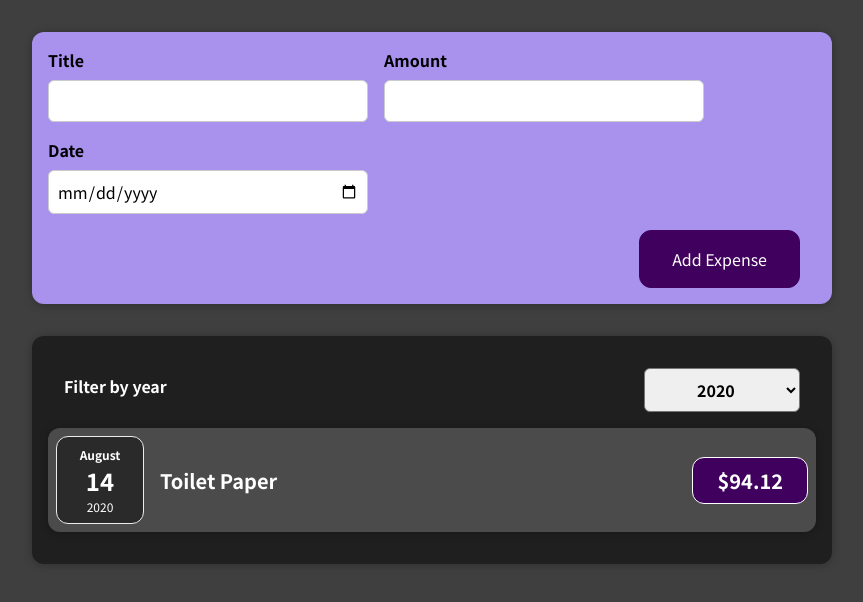
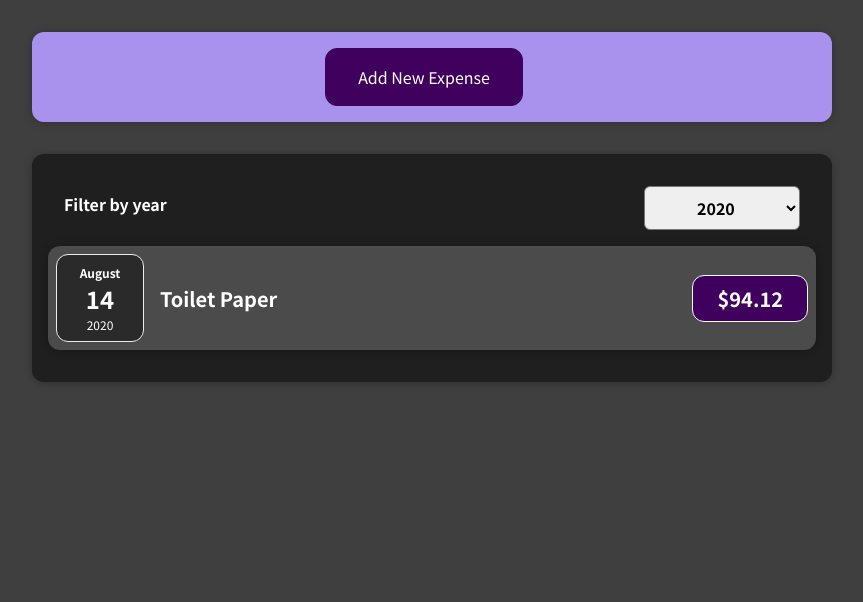
Before and after one commit to azar-barfipour/React, a React (Create React App) app in the folder react-complete-guide/: page / in a window 1280 px wide. Shown: the top 602 px of the page, without its empty margins (208-1071 px from the left). Built offline with nearby package versions, Linux system fonts and the light colour scheme.

Commit message:
add filter for new expenses

```diff
--- a/react-complete-guide/src/components/NewExpense/ExpenseForm.js
+++ b/react-complete-guide/src/components/NewExpense/ExpenseForm.js
@@ -61,6 +61,9 @@ const ExpenseForm = (props) => {
         </div>
       </div>
       <div className="new-expense__actions">
+        <button type="button" onClick={props.cancleHandler}>
+          Cancle
+        </button>
         <button type="submit">Add Expense</button>
       </div>
     </form>
--- a/react-complete-guide/src/components/NewExpense/NewExpense.js
+++ b/react-complete-guide/src/components/NewExpense/NewExpense.js
@@ -1,17 +1,33 @@
+import react, { useState } from "react";
 import "./NewExpense.css";
 import ExpenseForm from "./ExpenseForm";
 
 const NewExpense = (props) => {
+  const [clicked, setClicked] = useState(false);
   const saveDataHandler = (enterExpenseData) => {
     const expenseData = {
       ...enterExpenseData,
       id: 1,
     };
     props.onAddNewExpens(expenseData);
+    setClicked(false);
+  };
+  const newButtonHandler = () => {
+    setClicked(true);
+  };
+  const cancleAddingExpense = () => {
+    setClicked(false);
   };
   return (
     <div className="new-expense">
-      <ExpenseForm onSaveExpenseData={saveDataHandler} />
+      {clicked ? (
+        <ExpenseForm
+          onSaveExpenseData={saveDataHandler}
+          cancleHandler={cancleAddingExpense}
+        />
+      ) : (
+        <button onClick={newButtonHandler}>Add New Expense</button>
+      )}
     </div>
   );
 };
```
Also changed, not shown: 1 other file (tests, documents, lock files or other folders).
